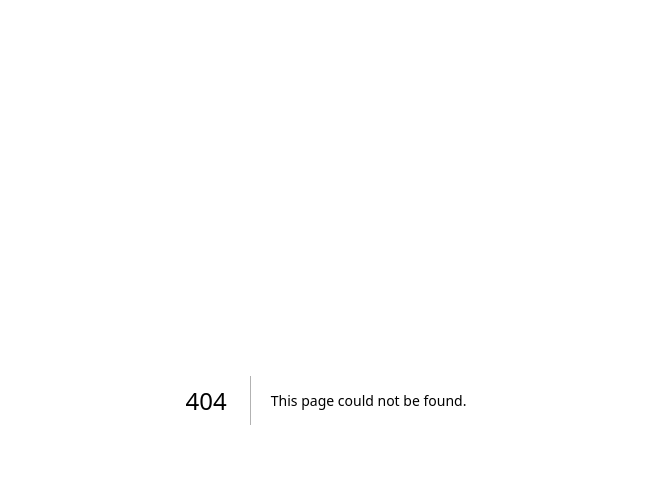
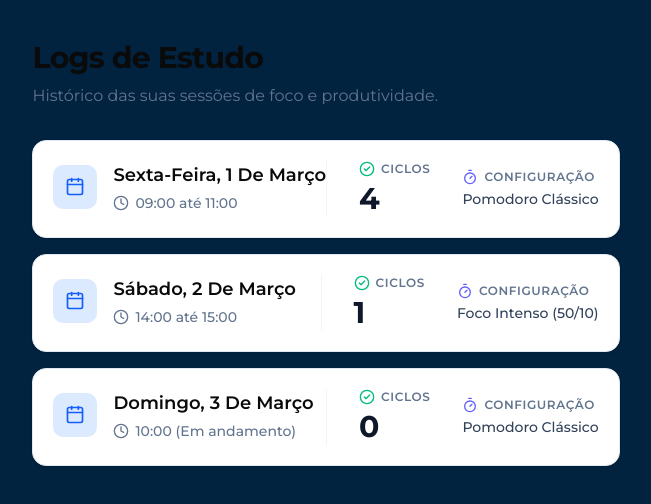
Before and after one commit to LucasDanielP/Trabalho-PI1, a Next.js app: page /logs in a window 1280 px wide. Before the commit this address had no page. Shown: the top 504 px of the page, without its empty margins (314-965 px from the left). Built offline with nearby package versions, Linux system fonts and the light colour scheme.

Commit message:
Removendo o JSON da tela inicial, inserindo os logs gerados em outra tela acessada pelo link http:/localhost:3000/logs

```diff
--- /dev/null
+++ b/app/logs/page.tsx
@@ -0,0 +1,94 @@
+"use client";
+
+import { useEffect, useState } from "react";
+import { mockSessoesEstudo, mockConfiguracoes } from "@/lib/mocks";
+import { Clock, Calendar, CheckCircle2, Timer } from "lucide-react";
+
+export default function LogsPage() {
+  // Evita erro de hidratação (hydration mismatch) com datas do lado do servidor vs cliente
+  const [isMounted, setIsMounted] = useState(false);
+
+  useEffect(() => {
+    setIsMounted(true);
+  }, []);
+
+  if (!isMounted) {
+    return (
+      <main className="max-w-4xl mx-auto p-6 md:p-10 animate-pulse">
+        <div className="h-10 w-48 bg-slate-200 dark:bg-slate-800 rounded mb-4"></div>
+        <div className="h-4 w-64 bg-slate-200 dark:bg-slate-800 rounded mb-10"></div>
+        <div className="space-y-4">
+          {[1, 2, 3].map(i => (
+            <div key={i} className="h-32 w-full bg-slate-200 dark:bg-slate-800 rounded-xl"></div>
+          ))}
+        </div>
+      </main>
+    );
+  }
+
+  return (
+    <main className="max-w-4xl mx-auto p-6 md:p-10">
+      <div className="mb-8">
+        <h1 className="text-3xl font-bold tracking-tight mb-2">Logs de Estudo</h1>
+        <p className="text-muted-foreground text-slate-500">Histórico das suas sessões de foco e produtividade.</p>
+      </div>
+
+      <div className="space-y-4">
+        {mockSessoesEstudo.map((sessao) => {
+          const config = mockConfiguracoes.find((c) => c.id === sessao.configuracaoId);
+
+          return (
+            <div
+              key={sessao.id}
+              className="flex flex-col md:flex-row bg-white dark:bg-slate-950 border border-slate-200 dark:border-slate-800 rounded-xl p-5 shadow-sm hover:shadow-md transition-all duration-200"
+            >
+              <div className="flex-1">
+                <div className="flex items-start gap-4">
+                  <div className="bg-blue-100 dark:bg-blue-900/30 text-blue-600 dark:text-blue-400 p-3 rounded-lg mt-1">
+                    <Calendar className="w-5 h-5" />
+                  </div>
+                  <div>
+                    <h3 className="font-semibold text-lg capitalize">
+                      {sessao.inicio.toLocaleDateString('pt-BR', {
+                        weekday: 'long',
+                        day: 'numeric',
+                        month: 'long'
+                      })}
+                    </h3>
+                    <p className="text-sm text-slate-500 dark:text-slate-400 flex items-center gap-1.5 mt-1 font-medium">
+                      <Clock className="w-4 h-4" />
+                      {sessao.inicio.toLocaleTimeString('pt-BR', { hour: '2-digit', minute: '2-digit' })}
+                      {sessao.fim ? ` até ${sessao.fim.toLocaleTimeString('pt-BR', { hour: '2-digit', minute: '2-digit' })}` : " (Em andamento)"}
+                    </p>
+                  </div>
+                </div>
+              </div>
+
+              <div className="flex items-center justify-between mt-6 md:mt-0 md:pl-8 md:border-l border-slate-100 dark:border-slate-800 gap-8">
+                <div className="flex flex-col">
+                  <span className="text-xs text-slate-500 uppercase tracking-wider font-semibold flex items-center gap-1.5 mb-1">
+                    <CheckCircle2 className="w-4 h-4 text-emerald-500" />
+                    Ciclos
+                  </span>
+                  <span className="text-3xl font-bold text-slate-900 dark:text-slate-100">
+                    {sessao.ciclosCompletos}
+                  </span>
+                </div>
+
+                <div className="flex flex-col">
+                  <span className="text-xs text-slate-500 uppercase tracking-wider font-semibold flex items-center gap-1.5 mb-1">
+                    <Timer className="w-4 h-4 text-indigo-500" />
+                    Configuração
+                  </span>
+                  <span className="text-sm font-medium text-slate-700 dark:text-slate-300">
+                    {config?.nome || "Desconhecida"}
+                  </span>
+                </div>
+              </div>
+            </div>
+          );
+        })}
+      </div>
+    </main>
+  );
+}
--- a/app/page.tsx
+++ b/app/page.tsx
@@ -1,5 +1,4 @@
 import { Button } from "@/components/ui/button";
-import { mockUsuarios, mockConfiguracoes, mockSessoesEstudo } from "@/lib/mocks";
 
 export default function Home() {
   return (
@@ -16,33 +15,7 @@ export default function Home() {
           </Button>
         </div>
 
-        {/* Seção adicionada para visualizar os mocks que criamos */}
-        <div className="w-full max-w-4xl p-6 border rounded-lg bg-slate-50 dark:bg-slate-950">
-          <h3 className="text-2xl font-semibold mb-4">Dados Simulados (Mocks)</h3>
 
-          <div className="grid grid-cols-1 md:grid-cols-2 gap-6">
-            <div>
-              <h4 className="font-medium text-lg border-b pb-2 mb-2">Usuários</h4>
-              <pre className="text-xs bg-slate-100 dark:bg-slate-900 p-4 rounded overflow-auto max-h-60">
-                {JSON.stringify(mockUsuarios, null, 2)}
-              </pre>
-            </div>
-
-            <div>
-              <h4 className="font-medium text-lg border-b pb-2 mb-2">Configurações</h4>
-              <pre className="text-xs bg-slate-100 dark:bg-slate-900 p-4 rounded overflow-auto max-h-60">
-                {JSON.stringify(mockConfiguracoes, null, 2)}
-              </pre>
-            </div>
-          </div>
-
-          <div className="mt-6">
-            <h4 className="font-medium text-lg border-b pb-2 mb-2">Sessões de Estudo</h4>
-            <pre className="text-xs bg-slate-100 dark:bg-slate-900 p-4 rounded overflow-auto max-h-60">
-              {JSON.stringify(mockSessoesEstudo, null, 2)}
-            </pre>
-          </div>
-        </div>
       </div>
     </main>
   );
--- a/pnpm-workspace.yaml
+++ b/pnpm-workspace.yaml
@@ -1,3 +1,7 @@
+allowBuilds:
+  msw: true
+  sharp: true
+  unrs-resolver: true
 ignoredBuiltDependencies:
   - sharp
   - unrs-resolver
```
